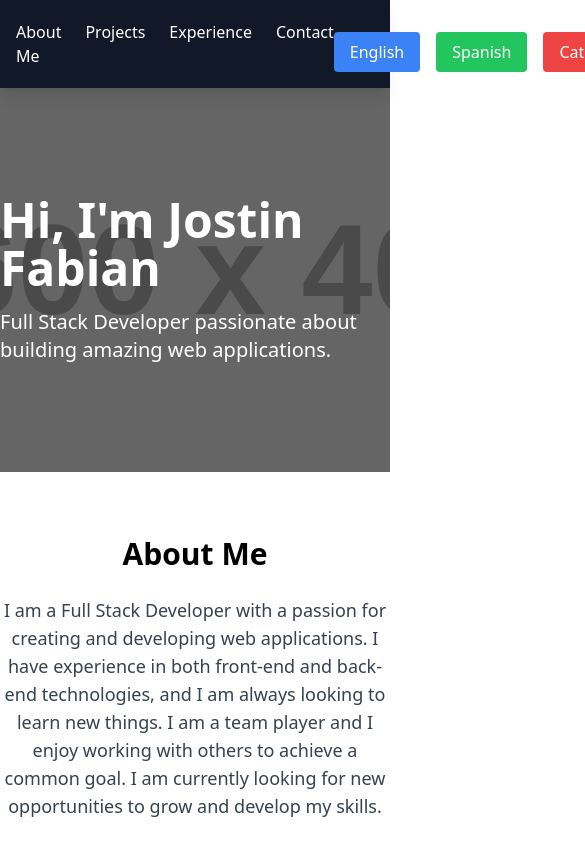
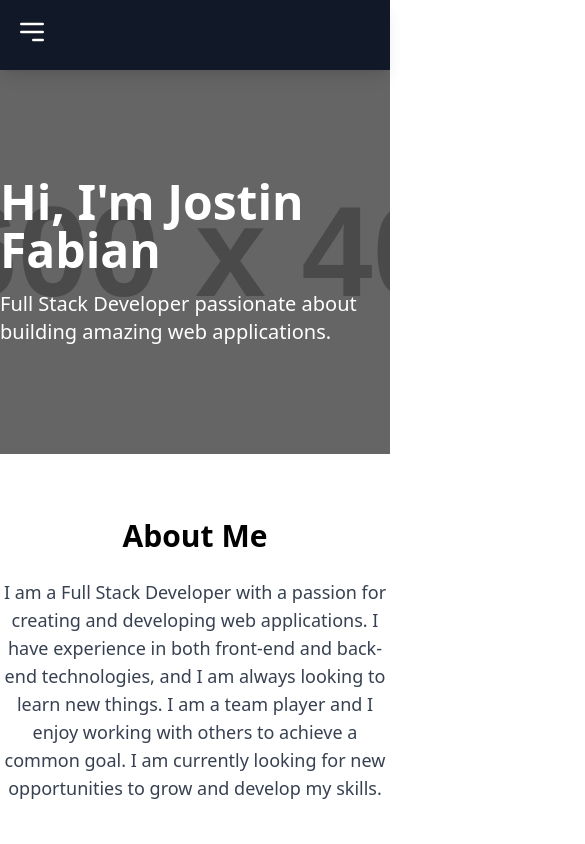
Before and after one commit to JostinFabianCC/portfolio-website, a React (Vite) app: page / in a window 390 px wide. Shown: the top 844 px of the page, 585 px wide, since content can reach past the window. Built offline with nearby package versions, Linux system fonts and the light colour scheme.

Commit message:
Refactor Navbar component for clean code: extracted NavLink and NavigationLinks components, centralized navigation links structure, improved readability and maintainability"

```diff
--- a/src/components/LanguageSwitcher.jsx
+++ b/src/components/LanguageSwitcher.jsx
@@ -16,7 +16,7 @@ const LanguageButton = ({code, label, colorClass, onClick}) => (
     </button>
 );
 
-const LanguageSwitcher = () => {
+const LanguageSwitcher = ({isMobile = false}) => {
     const {t, i18n} = useTranslation();
 
     const handleChangeLanguage = (languageCode) => {
@@ -24,7 +24,7 @@ const LanguageSwitcher = () => {
     };
 
     return (
-        <div className="flex space-x-4 mt-4">
+        <div className={`flex ${isMobile ? 'flex-col space-y-2' : 'space-x-4 mt-4'}`}>
             {LANGUAGES.map((lang) => (
                 <LanguageButton
                     key={lang.code}
--- a/src/components/Navbar.jsx
+++ b/src/components/Navbar.jsx
@@ -1,6 +1,37 @@
 import React from 'react';
 import {useTranslation} from 'react-i18next';
 import LanguageSwitcher from './LanguageSwitcher';
+import HamburgerMenu from './HamburgerMenu';
+
+const NAV_LINKS = [
+    {href: '#about', labelKey: 'navbar.about'},
+    {href: '#projects', labelKey: 'navbar.projects'},
+    {href: '#experience', labelKey: 'navbar.experience'},
+    {href: '#contact', labelKey: 'navbar.contact'}
+];
+
+const NavLink = ({href, label}) => (
+    <a
+        href={href}
+        className="hover:text-blue-400 transition-colors duration-300"
+        aria-label={label}
+    >
+        {label}
+    </a>
+);
+
+const NavigationLinks = () => {
+    const {t} = useTranslation();
+    return (
+        <ul className="hidden md:flex space-x-6">
+            {NAV_LINKS.map((link) => (
+                <li key={link.href}>
+                    <NavLink href={link.href} label={t(link.labelKey)}/>
+                </li>
+            ))}
+        </ul>
+    );
+};
 
 const Navbar = () => {
     const {t} = useTranslation();
@@ -8,47 +39,15 @@ const Navbar = () => {
     return (
         <nav
             className="sticky top-0 z-50 flex justify-between items-center p-4 bg-gray-900 text-white shadow-lg"
-            aria-label={t('navbar.navigation')} // Accesibilidad
+            aria-label={t('navbar.navigation')}
         >
-            <ul className="flex space-x-6">
-                <li>
-                    <a
-                        href="#about"
-                        className="hover:text-blue-400 transition-colors duration-300"
-                        aria-label={t('navbar.about')}
-                    >
-                        {t('navbar.about')}
-                    </a>
-                </li>
-                <li>
-                    <a
-                        href="#projects"
-                        className="hover:text-blue-400 transition-colors duration-300"
-                        aria-label={t('navbar.projects')}
-                    >
-                        {t('navbar.projects')}
-                    </a>
-                </li>
-                <li>
-                    <a
-                        href="#experience"
-                        className="hover:text-blue-400 transition-colors duration-300"
-                        aria-label={t('navbar.experience')}
-                    >
-                        {t('navbar.experience')}
-                    </a>
-                </li>
-                <li>
-                    <a
-                        href="#contact"
-                        className="hover:text-blue-400 transition-colors duration-300"
-                        aria-label={t('navbar.contact')}
-                    >
-                        {t('navbar.contact')}
-                    </a>
-                </li>
-            </ul>
-            <LanguageSwitcher/>
+            <NavigationLinks/>
+
+            <HamburgerMenu/>
+
+            <div className="hidden md:flex">
+                <LanguageSwitcher/>
+            </div>
         </nav>
     );
 };
```
